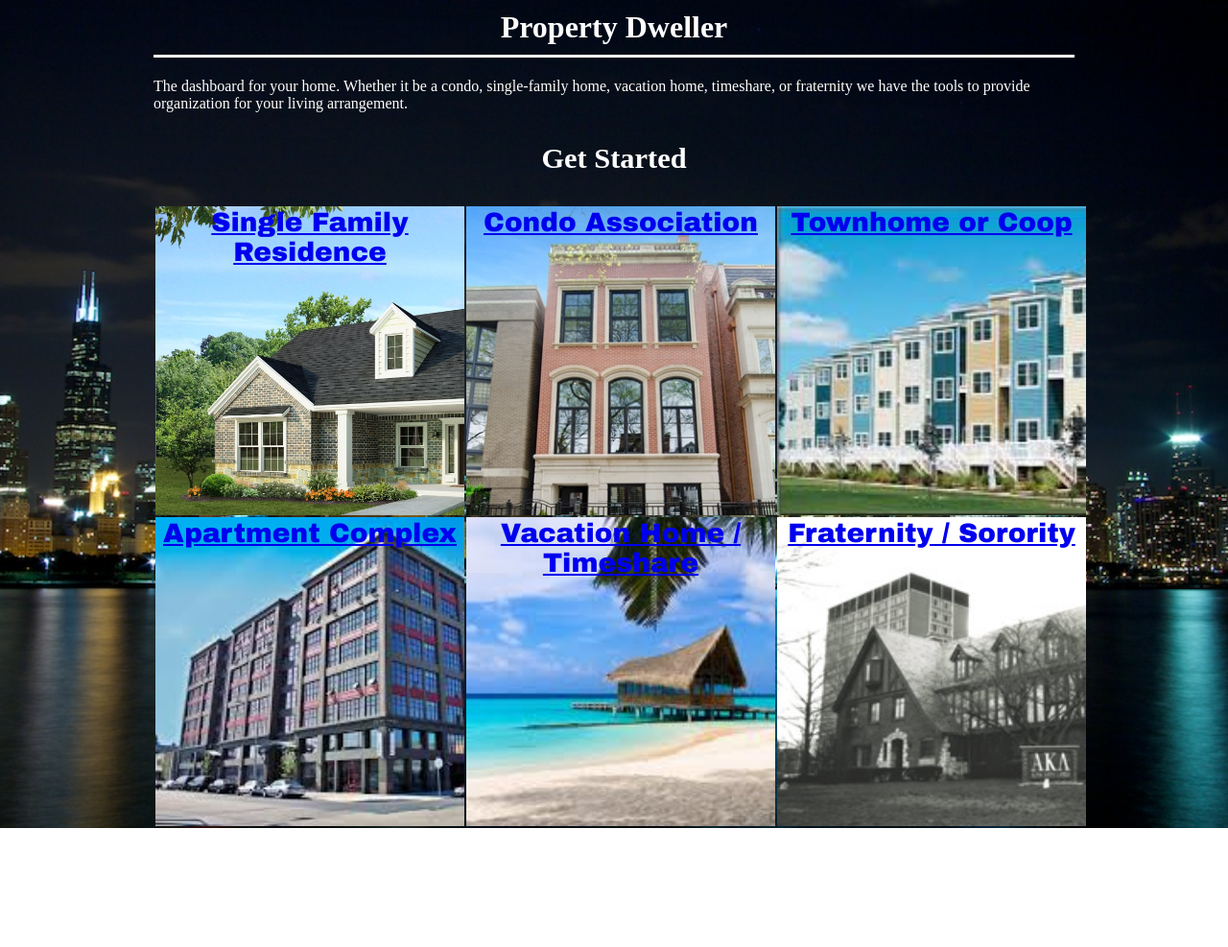
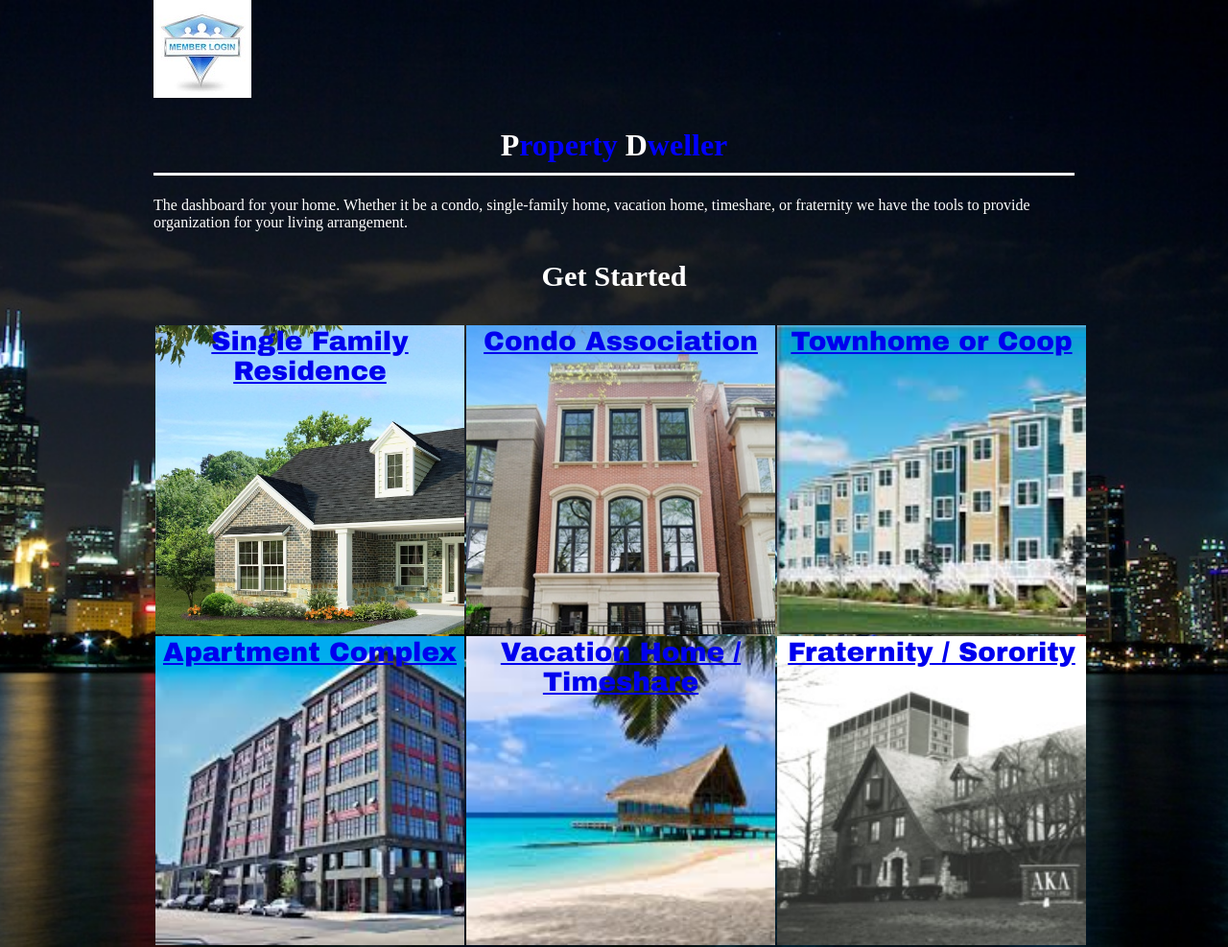
Before and after one commit to ebellendir/ebellendir.github.io, a plain HTML site: page index.html in a window 1280 px wide. Shown: the whole page at 96% size. Before the commit the page ends 863 px from the top, so only its background shows below. Drawn offline with Linux system fonts and the light colour scheme.

Commit message:
forgot image for float
last minute adding of picture to float

```diff
--- a/index.html
+++ b/index.html
@@ -8,7 +8,12 @@
 </head>
 
 <body>
-	<h1>Property Dweller</h1>
+
+  <div id="login">
+    <img src="images/login.jpg">
+  </div>
+
+	<h1>P<span style ="color:blue">roperty</span> D<span style ="color:blue">weller</span></h1>
 
 	<div id="valuestatement">
 		<p>The dashboard for your home. Whether it be a condo, single-family home, vacation home, timeshare, or fraternity we have the tools to provide organization for your living arrangement.
--- a/stylesheets/homestyle.css
+++ b/stylesheets/homestyle.css
@@ -24,4 +24,5 @@ li {
 	font-size: 26px;
 	color: black;
 	background-color: gray;
+	line-height: 200%;
 }
```
Also changed, not shown: images/login.jpg (added).
